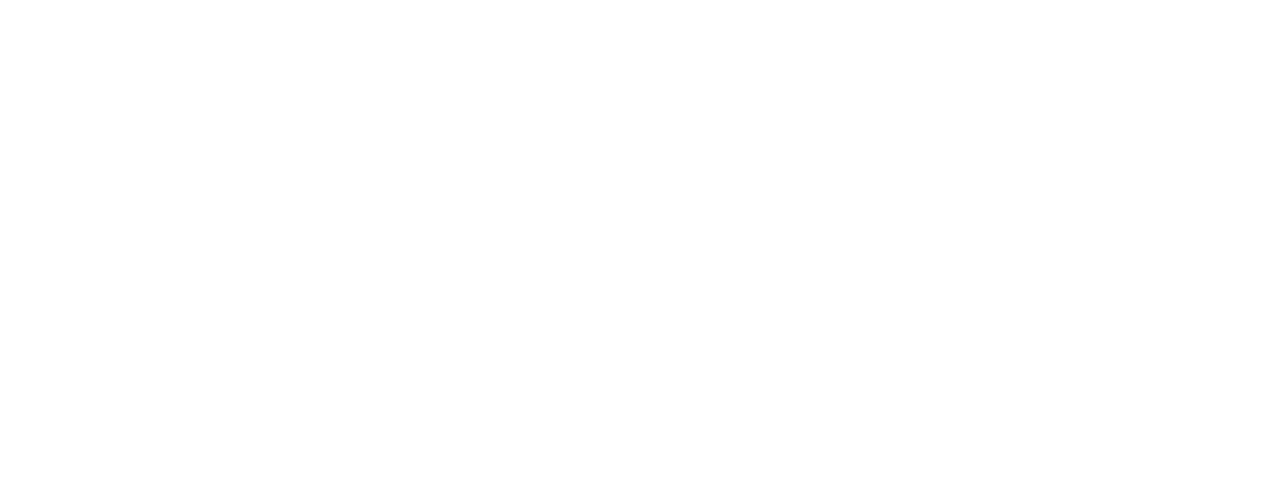
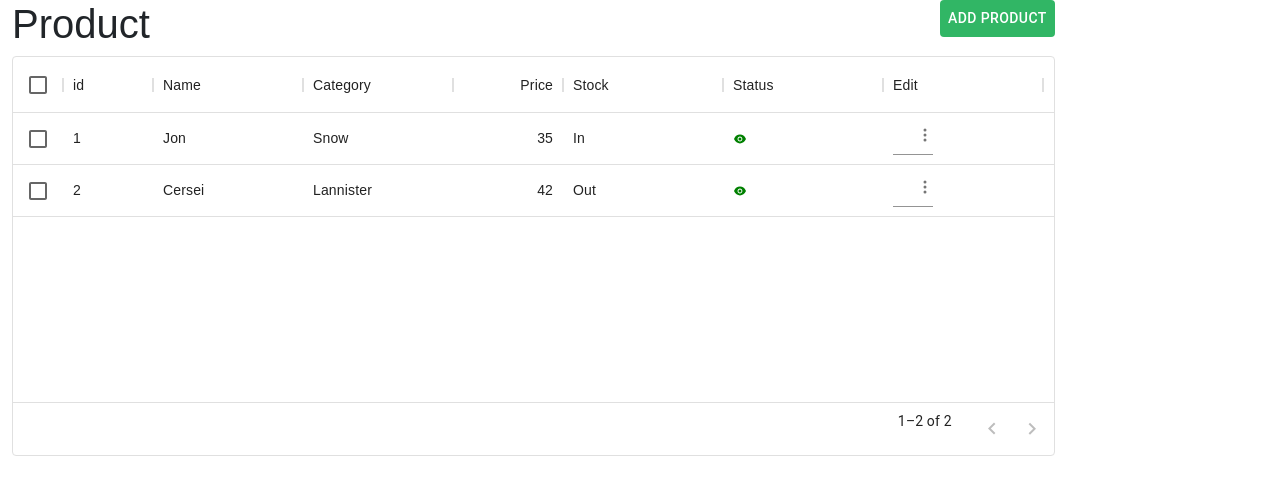
Before and after one commit to SelnoxInfotech/Backwoodroma_vendor, a React (Create React App) app: page /Product in a window 1280 px wide. Before the commit this address had no page. Shown: the top 494 px of the page. Built offline with nearby package versions, Linux system fonts and the light colour scheme.

Commit message:
changes in product

```diff
--- a/package.json
+++ b/package.json
@@ -14,6 +14,7 @@
     "@mui/material": "^5.11.10",
     "@mui/styled-engine-sc": "^5.11.9",
     "@mui/styles": "^5.11.9",
+    "@mui/x-data-grid": "^5.17.25",
     "@testing-library/jest-dom": "^5.16.5",
     "@testing-library/react": "^13.4.0",
     "@testing-library/user-event": "^13.5.0",
--- a/src/App.css
+++ b/src/App.css
@@ -263,3 +263,6 @@
   font: normal normal bold 50px/31px Open Sans;
   letter-spacing: 1px;
 }
+.profile_cont{
+  overflow-x: hidden;
+}
--- a/src/Components/Page/Category/Profile.jsx
+++ b/src/Components/Page/Category/Profile.jsx
@@ -9,14 +9,16 @@
 import DateFnsUtils from "@date-io/date-fns";
 import { FormControlLabel, FormLabel, FormControl, FormHelperText, RadioGroup, Radio, } from "@material-ui/core";
 import { BsGenderAmbiguous } from "react-icons/bs"
-
+import MuiPhoneNumber from 'material-ui-phone-number';
 import { MdAssistantNavigation } from "react-icons/md"
 import LoadingButton from '@mui/lab/LoadingButton';
 import TextField from '@mui/material/TextField';
+import Box from '@mui/material/Box';
 import styles from "../../../../src/Style"
 const Profile = () => {
+
     return (
-        <div className="container Border my-2">
+        <div className="container Border my-2 profile_cont">
             <div className="row">
                 <div className="col-12 d-flex  justify-content-end my-4">
 
@@ -29,15 +31,15 @@
             <div className="row">
                 <div className="col-md-4 profile_img d-block userProfile ">
                     <Stack spacing={0}>
-                        <Avatar   sx={{ width: 56, height: 56 }}><CiUser color='white' /></Avatar>
+                        <Avatar sx={{ width: 56, height: 56 }}><CiUser color='white' /></Avatar>
                     </Stack>
                     <h6>Upload Your Photo</h6>
                 </div>
                 <div className="col-md-6">
-                    <div className="d-block profile_edit">
+                    <div className="d-block center profile_edit">
                         <p>Profile</p>
 
-                        <LoadingButton sx={styles.profileBtn}>Upload</LoadingButton>
+
                     </div>
 
                 </div>
@@ -68,11 +70,18 @@
                         </div>
                         <div className="col-md-6">
 
-                            <TextField id="filled-basic"
+                            {/* <TextField id="filled-basic"
                                 label="Mobile Number"
                                 variant="filled"
                                 type="number"
-                                fullWidth />
+                                fullWidth /> */}
+                            <MuiPhoneNumber
+                                defaultCountry={"us"}
+                                style={{ width: "100%" }}
+                                label="Contact  "
+                                variant="filled"
+                                margin="normal"
+                            />
                         </div>
 
                     </div>
@@ -124,16 +133,20 @@
                             </div>
 
                         </div>
-                        <div className="col-md-6">
+                        <div className="col-md-6 center">
                             <FormControl>
                                 <FormLabel id="demo-row-radio-buttons-group-label">Choose Your Gender</FormLabel>
                                 <RadioGroup
                                     row
                                     aria-labelledby="demo-row-radio-buttons-group-label"
                                     name="row-radio-buttons-group"
+
+
                                 >
-                                    <FormControlLabel value="female" control={<Radio />} label="Female" />
-                                    <FormControlLabel value="male" control={<Radio />} label="Male" />
+                                    <FormControlLabel    value="female"
+
+                                     control={<Radio  sx={styles.radiobtn}/>} label="Female" />
+                                    <FormControlLabel     value="male" control={<Radio  sx={styles.radiobtn}/>} label="Male" />
 
                                 </RadioGroup>
                             </FormControl>
@@ -141,7 +154,7 @@
 
                     </div>
                     <div className="row">
-                        <div className="col-md-6 offset-md-4">
+                        <div className="col-md-6 offset-md-4 center ">
                             <LoadingButton sx={styles.profileBtn}>Edit Profile</LoadingButton>
                         </div>
 
--- /dev/null
+++ b/src/Components/Page/Product/Product.jsx
@@ -0,0 +1,134 @@
+import LoadingButton from '@mui/lab/LoadingButton';
+import * as React from 'react';
+import Box from '@mui/material/Box';
+import { DataGrid } from '@mui/x-data-grid';
+import { Select } from '@material-ui/core';
+import { MenuItem } from '@mui/material';
+import { BsThreeDotsVertical } from 'react-icons/bs';
+import { AiFillEye, AiOutlineEyeInvisible } from 'react-icons/ai';
+import styles from '../../../Style';
+
+const resStatus=true;
+const columns = [
+    { field: 'id', headerName: 'id', width: 90 },
+
+    {
+        field: 'firstName',
+        headerName: 'Name',
+        width: 150,
+        editable: true,
+    },
+    {
+        field: 'category',
+        headerName: 'Category',
+        width: 150,
+        editable: true,
+    },
+    {
+        field: 'price',
+        headerName: 'Price',
+        type: 'number',
+        width: 110,
+        editable: true,
+    },
+    {
+        field: 'stock',
+        headerName: 'Stock',
+        description: 'This column has a value getter and is not sortable.',
+        sortable: false,
+        width: 160,
+
+    },
+    {
+        field: 'status',
+        headerName: 'Status',
+
+        sortable: false,
+        width: 160,
+        renderCell:()=>{
+            if(resStatus===true){
+                return(
+                    <>
+                    <AiFillEye style={{color:"green"}}/>
+                    </>
+                )
+            }
+            return(
+                <>
+                <AiOutlineEyeInvisible style={{color:"red"}}/>
+                </>
+            )
+
+        }
+
+    },
+    {
+        field: 'edit',
+        headerName: 'Edit',
+        editable: true,
+        description: 'This column has a value getter and is not sortable.',
+        sortable: false,
+        width: 160,
+        renderCell:()=>{
+            return(
+                <>
+                <Select
+
+                IconComponent={BsThreeDotsVertical}  labelId="demo-simple-select-error-label"
+                >
+                    <MenuItem>Edit</MenuItem>
+                    <MenuItem>Delete</MenuItem>
+
+                </Select>
+                </>
+            )
+        }
+
+    },
+];
+const rows = [
+    { id: 1, category: 'Snow', firstName: 'Jon', price: 35, stock: "In",status:"active" },
+    { id: 2, category: 'Lannister', firstName: 'Cersei', price: 42, stock: "Out",status:"hide" },
+
+];
+const Product = () => {
+    return (
+        <>
+            <div className="container-fluid">
+                <div className="row ">
+                    <div className="col-md-2">
+                        <h1>Product</h1>
+                    </div>
+                    <div className="col-md-8 text-end ">
+                        <LoadingButton sx={styles.profileBtn}>Add Product</LoadingButton>
+                    </div>
+
+                </div>
+                <div className='row'>
+                    <div className='col-md-10'>
+                        <Box sx={{ height: 400, width: '100%' }}>
+                            <DataGrid
+
+                                rows={rows}
+                                columns={columns}
+                                pageSize={5}
+                                rowsPerPageOptions={[5]}
+                                checkboxSelection
+                                disableSelectionOnClick
+                                experimentalFeatures={{ newEditingApi: true }}
+                                sx={{
+                                    height: 400,
+                                    width: '100%',
+                                }}
+                            />
+                        </Box>
+
+                    </div>
+
+                </div>
+
+            </div>
+        </>
+    )
+}
+export default Product
--- a/src/Routes/Routing/Routing.jsx
+++ b/src/Routes/Routing/Routing.jsx
@@ -6,6 +6,7 @@
 import Dashboard from "../../Components/Page/Dashboard/Dashboard";
 import Category from '../../Components/Page/Category/Category';
 import Profile from "../../Components/Page/Category/Profile"
+import Product from "../../Components/Page/Product/Product"
 export default function Router() {
 
 
@@ -20,6 +21,7 @@
          <Route path='/Dashboard' element={<Dashboard/>}/>
          <Route path='/Category' element={<Category/>}/>
          <Route path='/Profile' element={<Profile/>}/>
+         <Route path='/Product' element={<Product/>}/>
 
         </Routes>
       </BrowserRouter>
--- a/src/Style.jsx
+++ b/src/Style.jsx
@@ -10,6 +10,9 @@
       backgroundColor:"#31B665 !important",
       color:"#FFFFFF !important"
     },
+    radiobtn:{
+      color:"#31B665 !important",
+    }
 
   };
 
```
Also changed, not shown: src/Components/Page/Product/AddProduct.jsx (added), 1 other file (tests, documents, lock files or other folders).
